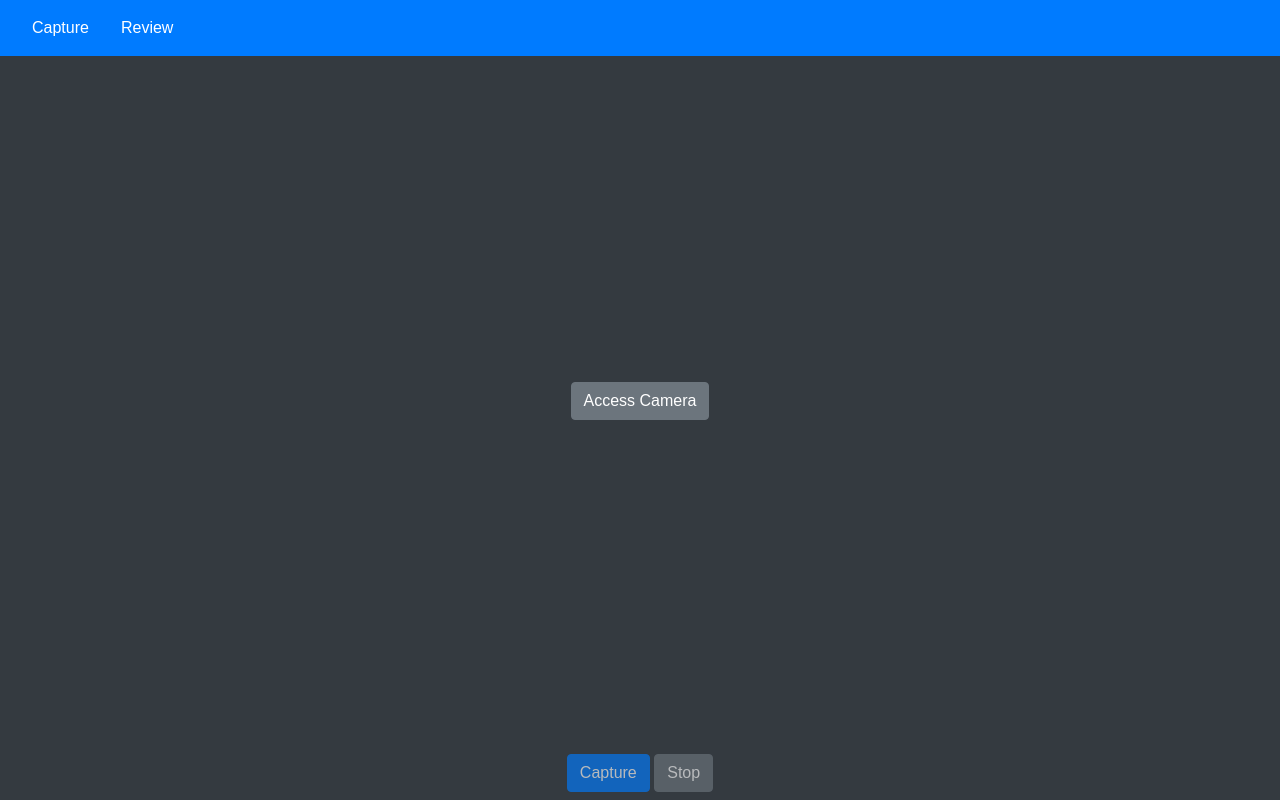
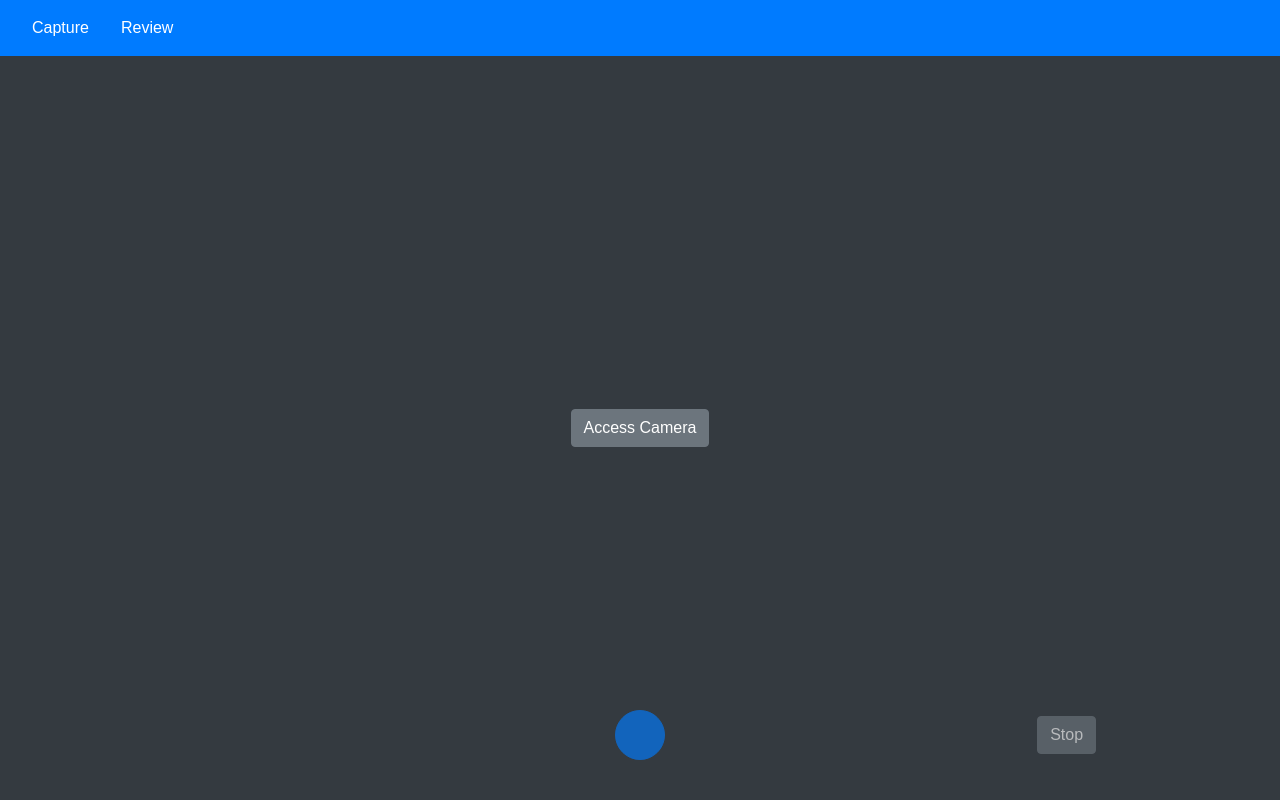
Before and after one commit to ssorallen/camtime, a React (Create React App) app: page / in a window 1280 px wide. Built offline with nearby package versions, Linux system fonts and the light colour scheme.

Commit message:
Full height cam (if possible...)

```diff
--- a/src/App.css
+++ b/src/App.css
@@ -3,3 +3,10 @@ body,
 #root {
   height: 100%;
 }
+
+.btn-capture {
+  border-radius: 25px;
+  height: 50px;
+  text-indent: -9999px;
+  width: 50px;
+}
--- a/src/Capture.js
+++ b/src/Capture.js
@@ -70,12 +70,12 @@ class Capture extends React.Component<Props, State> {
         {this.state.showCameraFeed ? (
           <video
             autoPlay
-            className="bg-dark flex-fill"
+            className="bg-dark"
             playsInline //
             ref={ref => {
               this._videoRef = ref;
             }}
-            style={{ height: '300px', width: '100%' }}
+            style={{ height: '100%', width: '100%' }}
           />
         ) : (
           <div
@@ -84,26 +84,30 @@ class Capture extends React.Component<Props, State> {
             <Button onClick={this._requestCameraAccess}>Access Camera</Button>
           </div>
         )}
-        {this.props.lastPhoto == null ? null : (
+        <div
+          className="align-items-center bg-dark d-flex justify-content-around py-2"
+          style={{ bottom: '20px', position: 'absolute', width: '100%' }}>
           <Link to="/review">
-            <img
-              alt=""
-              className="rounded"
-              src={this.props.lastPhoto.dataURL}
-              style={{ position: 'absolute', left: '20px', bottom: '55px' }}
-              width="130"
-            />
+            {this.props.lastPhoto == null ? (
+              <div style={{ height: '75px', width: '100px' }} />
+            ) : (
+              <img alt="" className="rounded" src={this.props.lastPhoto.dataURL} width="100" />
+            )}
           </Link>
-        )}
-        <div
-          className="bg-dark text-center py-2"
-          style={this.state.showCameraFeed ? { marginTop: '-7px' } : {}}>
-          <Button color="primary" disabled={!this.state.showCameraFeed} onClick={this._takePicture}>
-            Capture
-          </Button>{' '}
-          <Button disabled={!this.state.showCameraFeed} onClick={this._stopCamera}>
-            Stop
-          </Button>
+          <div className="text-center" style={{ width: '100px' }}>
+            <Button
+              className="btn-capture"
+              color="primary"
+              disabled={!this.state.showCameraFeed}
+              onClick={this._takePicture}>
+              Capture
+            </Button>
+          </div>
+          <div className="text-center" style={{ width: '100px' }}>
+            <Button disabled={!this.state.showCameraFeed} onClick={this._stopCamera}>
+              Stop
+            </Button>
+          </div>
         </div>
       </div>
     );
```
